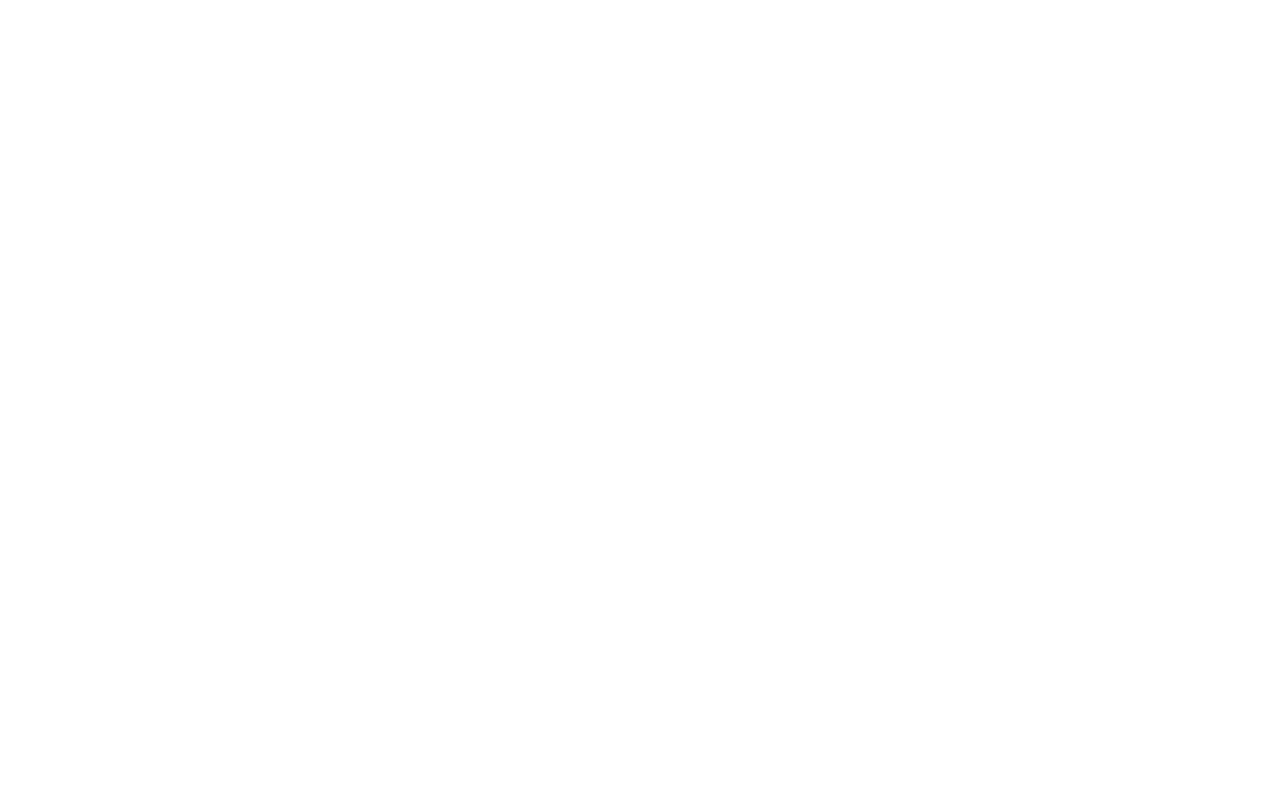
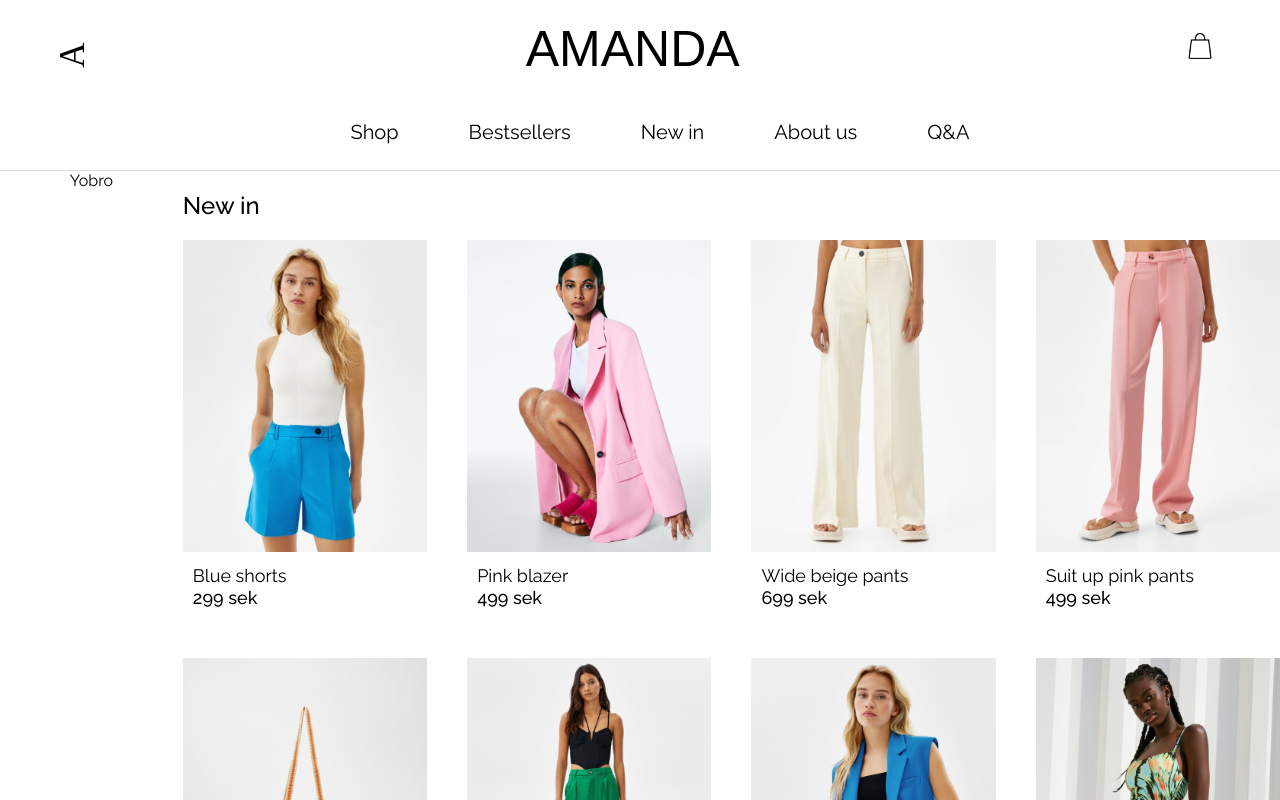
Before and after one commit to elovisae/webshop, a React (Create React App) app: page /bestsellers in a window 1280 px wide. Before the commit this address had no page. Shown: the top 800 px of the page. Built offline with nearby package versions, Linux system fonts and the light colour scheme; a web font is replaced by a local one.

Commit message:
changed new in to bestsellers

```diff
--- a/src/App.js
+++ b/src/App.js
@@ -1,13 +1,13 @@
 import HomePage from './components/homePage/HomePage';
 import {BrowserRouter as Router, Routes, Route} from 'react-router-dom';
-import NewIn from './components/newIn/NewIn';
+import BestSellers from './components/bestsellers/BestSellers';
 
 function App() {
   return (
     <Router>
       <Routes>
         <Route path="/" element={<HomePage/>}/>
-        <Route path="/new-in" element={<NewIn/>}/>
+        <Route path="/bestsellers" element={<BestSellers/>}/>
       </Routes>
     </Router>
   );
--- a/src/components/all/Nav.jsx
+++ b/src/components/all/Nav.jsx
@@ -17,7 +17,7 @@
       </div>
       <ul>
           <li>Shop</li>
-          <li>Bestsellers</li>
+          <li><Link to='/bestsellers' className='link'>Bestsellers</Link></li>
           <li><Link to='/new-in' className='link'>New in</Link></li>
           <li>About us</li>
           <li>Q&A</li>
--- a/src/components/newIn/NewIn.jsx
+++ b/src/components/bestsellers/BestSellers.jsx
@@ -1,7 +1,7 @@
 import React from 'react';
 import Nav from '../all/Nav'
 import Footer from '../all/Footer'
-import './newIn.css'
+import './bestSellers.css'
 import {
     beigeBag,
     blueMiniDress,
@@ -19,7 +19,7 @@
 
 } from '../../img/clothing/clothing';
 
-const NewIn = () => {
+const BestSellers = () => {
   return (
     <div>
         <Nav/>
@@ -79,4 +79,4 @@
   )
 }
 
-export default NewIn
+export default BestSellers
```
Also changed, not shown: src/components/bestsellers/bestSellers.css (renamed from src/components/newIn/newIn.css).
